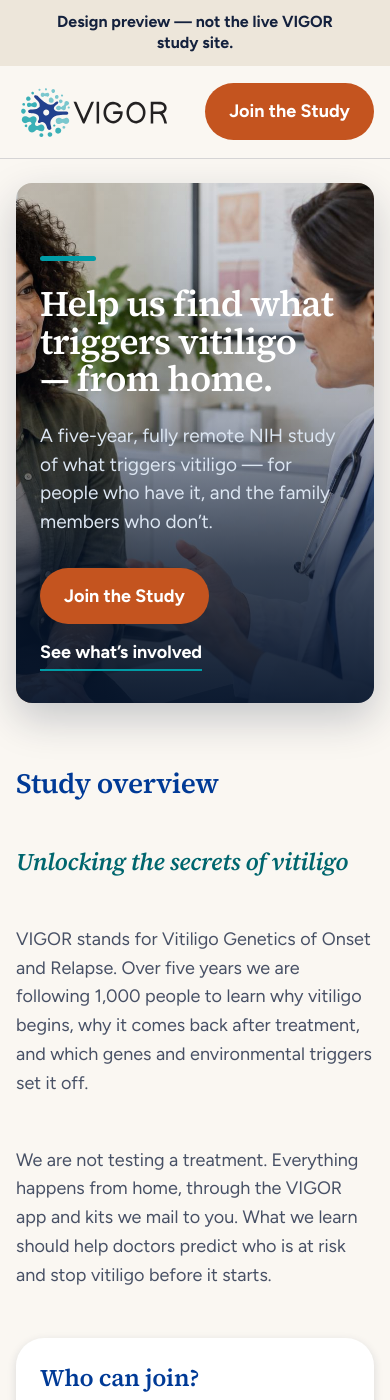
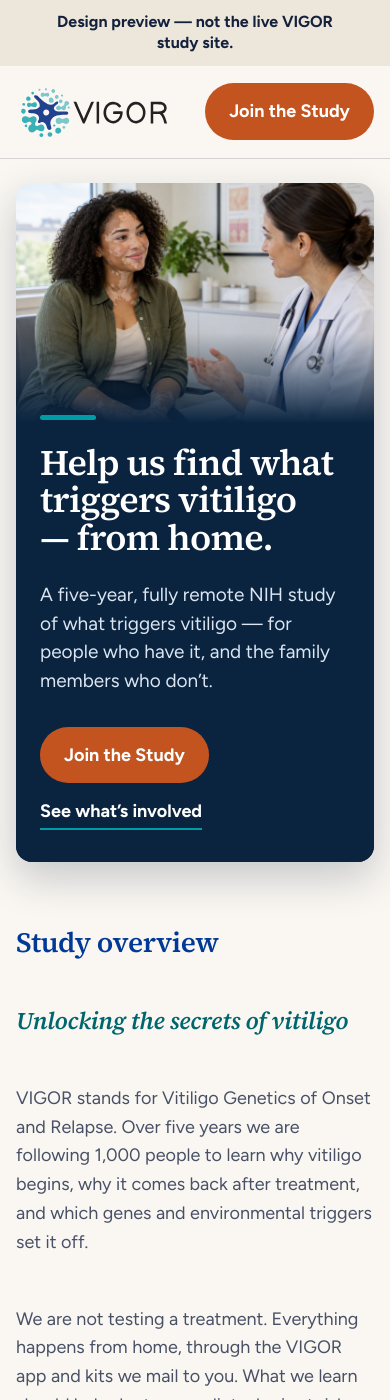
Before and after one commit to scistoriesdev/VIGOR-Fable, a Jekyll site: the page built from index.html, in a window 390 px wide and 1400 px high. Built offline with Jekyll 4.4.1, drawn with Linux system fonts in a browser that asks for light colours.

Commit message:
Hero on phones: photo strip above copy so white text keeps contrast
Co-Authored-By: Claude Opus 5.5 <noreply@anthropic.com>

```diff
--- a/assets/css/site.css
+++ b/assets/css/site.css
@@ -344,7 +344,16 @@ a.footer-link:hover,
 
   .section{ padding-block:var(--space-8); }
   .hero{ padding-top:var(--space-5); }
-  .hero__card{ min-height:520px; padding:var(--space-6) var(--space-5); border-radius:var(--radius-md); }
+  /* Phone: copy over the photo fails contrast where the scrim is light,
+     so the photo becomes a 240px strip and the copy sits on solid navy. */
+  .hero__card{
+    min-height:0; padding:calc(240px - var(--space-2)) var(--space-5) var(--space-6);
+    border-radius:var(--radius-md);
+    background:var(--hero-img) 50% 0 / auto 240px no-repeat, var(--color-photo-dark);
+  }
+  .hero__card::before{
+    background:linear-gradient(180deg, transparent 0, transparent 150px, var(--color-photo-dark) 240px);
+  }
   .row-6-6,.faq{ grid-template-columns:minmax(0,1fr); }
   .faq{ gap:var(--space-6); }
   .card{ padding:var(--space-5); }
```
